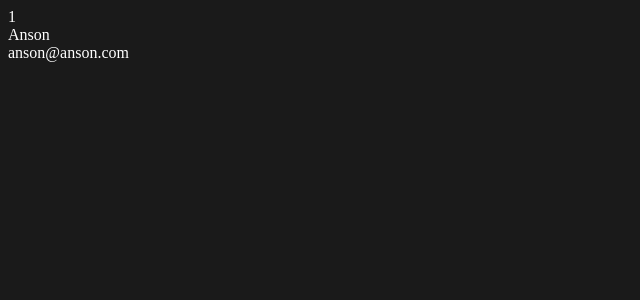
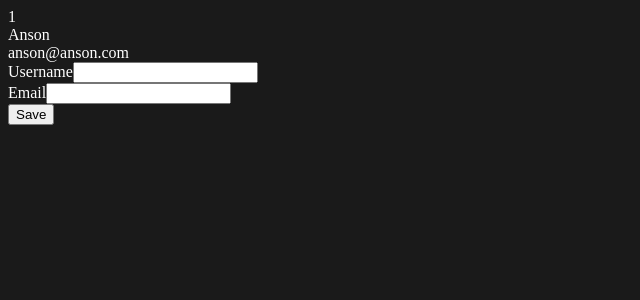
Before and after one commit to YohannesHailemariam/redux, a React (Vite) app: page / in a window 1280 px wide. Shown: the top 300 px of the page, without its empty margins (0-640 px from the left). Built offline with nearby package versions, Linux system fonts and the light colour scheme; the HTML template or start-up script is replaced by a standard one.

Commit message:
Created a user form for updating a part of redux store

```diff
--- a/src/App.tsx
+++ b/src/App.tsx
@@ -1,10 +1,12 @@
 import React from 'react'
 import { ProfileCard } from './components/ProfileCard'
+import { UserForm } from './components/UserForm'
 
 function App() {
   return (
     <div>
       <ProfileCard />
+      <UserForm />
     </div>
   )
 }
--- a/src/components/UserForm.tsx
+++ b/src/components/UserForm.tsx
@@ -0,0 +1,16 @@
+export const UserForm = () => {
+
+    return <form>
+        <div>
+            <label htmlFor="username">Username</label>
+            <input type="text" id="username" />
+        </div>
+
+        <div>
+            <label htmlFor="username">Email</label>
+            <input type="text" id="email" />
+        </div>
+
+        <button>Save</button>
+    </form>
+}
```
